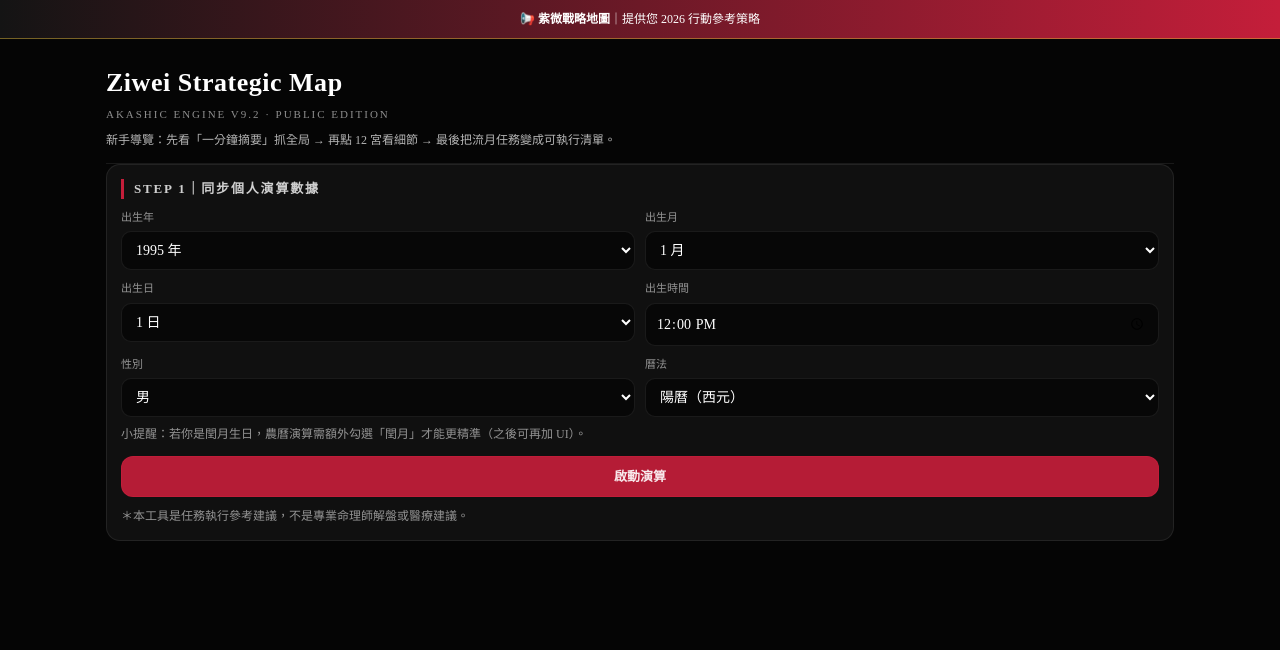
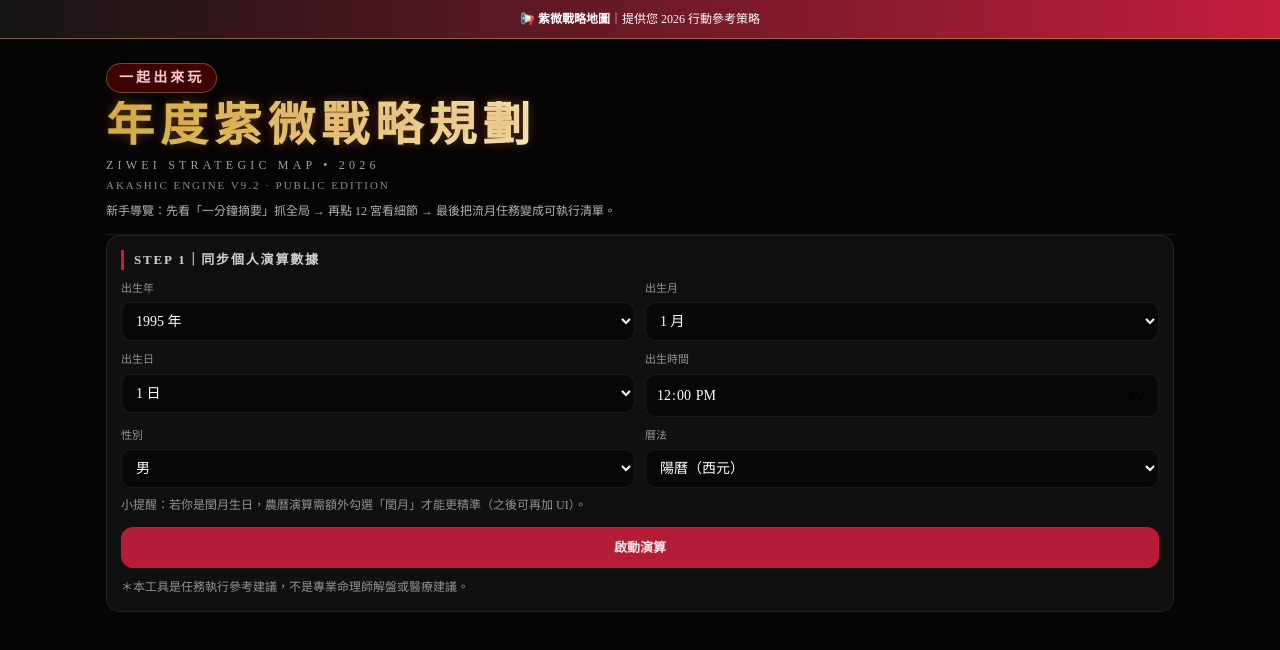
Before and after one commit to billeetw/strategic-map, a website built with Vite: page index.html in a window 1280 px wide. Built offline with nearby package versions, Linux system fonts and the light colour scheme.

Commit message:
Update index.html

```diff
--- a/index.html
+++ b/index.html
@@ -13,7 +13,20 @@
     <main class="wrap">
       <header class="header">
         <div>
-          <div class="h-title">Ziwei Strategic Map</div>
+          <h1 class="leading-tight">
+           <span class="inline-flex items-center gap-2 px-3 py-1 rounded-full border border-[#D4AF37]/40 bg-red-700/30 text-red-200 text-xs sm:text-sm font-black tracking-[0.22em]">
+               一起出來玩
+           </span>
+
+            <span class="block mt-2 text-2xl sm:text-4xl md:text-5xl font-black tracking-[0.12em] gradient-title glow-title">
+              年度紫微戰略規劃
+            </span>
+
+  <span class="block mt-2 text-[11px] sm:text-xs text-zinc-400 tracking-[0.35em] uppercase">
+    Ziwei Strategic Map • 2026
+  </span>
+</h1>
+
           <div class="h-sub">Akashic Engine v9.2 · Public Edition</div>
           <div class="h-tip">
             新手導覽：先看「一分鐘摘要」抓全局 → 再點 12 宮看細節 → 最後把流月任務變成可執行清單。
```
